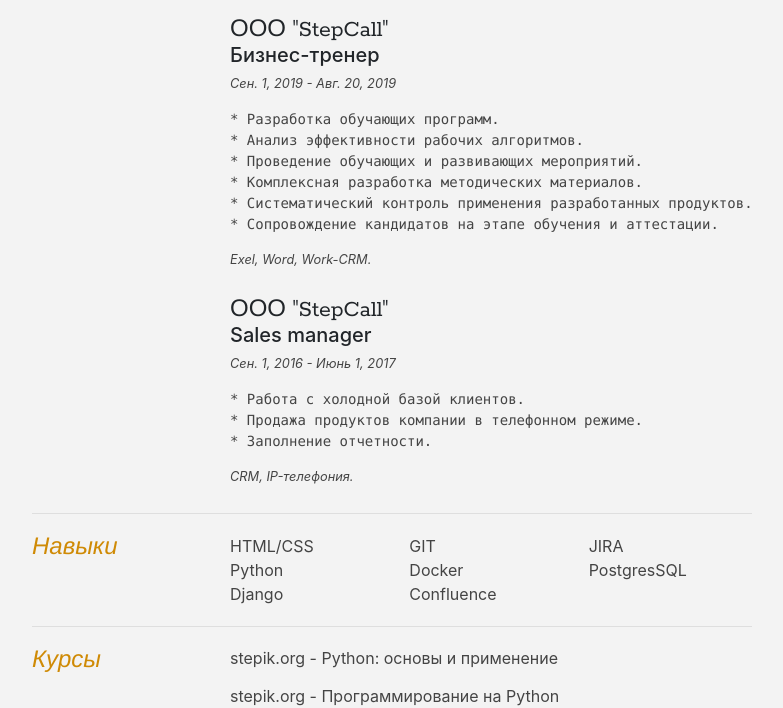
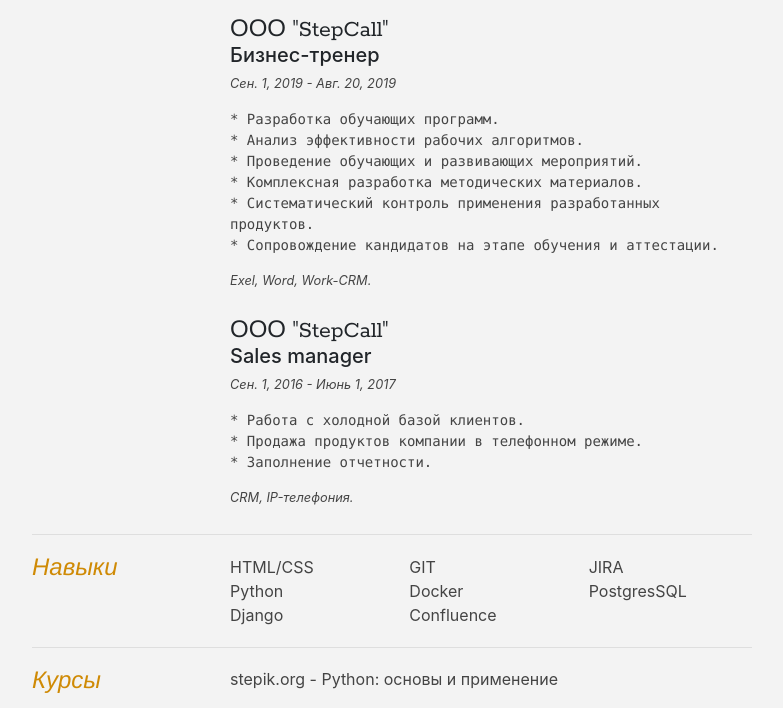
Before and after one commit to Merkushev04/summary, a Django app: page / in a window 1280 px wide. Shown: the part 748-1456 px from the top of the page, without its empty margins (248-1031 px from the left). Run offline with Django 3.2, Linux system fonts and the light colour scheme; data comes from the database, SQL or seed files in the repository; some libraries are stand-ins or nearby versions.

Commit message:
add text-style

```diff
--- a/summary/static/css/style.css
+++ b/summary/static/css/style.css
@@ -388,4 +388,5 @@
 
 .sectionContent pre {
     color: #444;
+    white-space: break-spaces;
 }
```
Also changed, not shown: foro/2020/08/30/profile.jpg (deleted).
